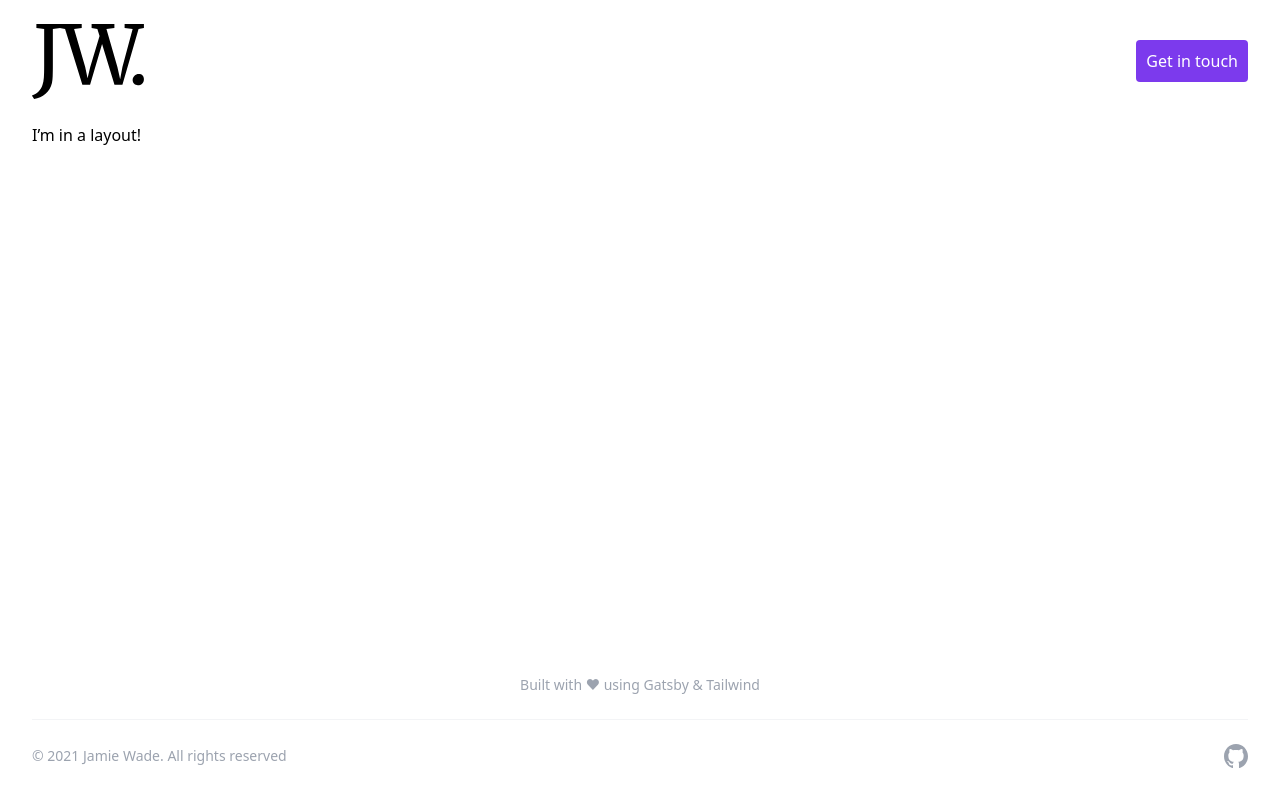
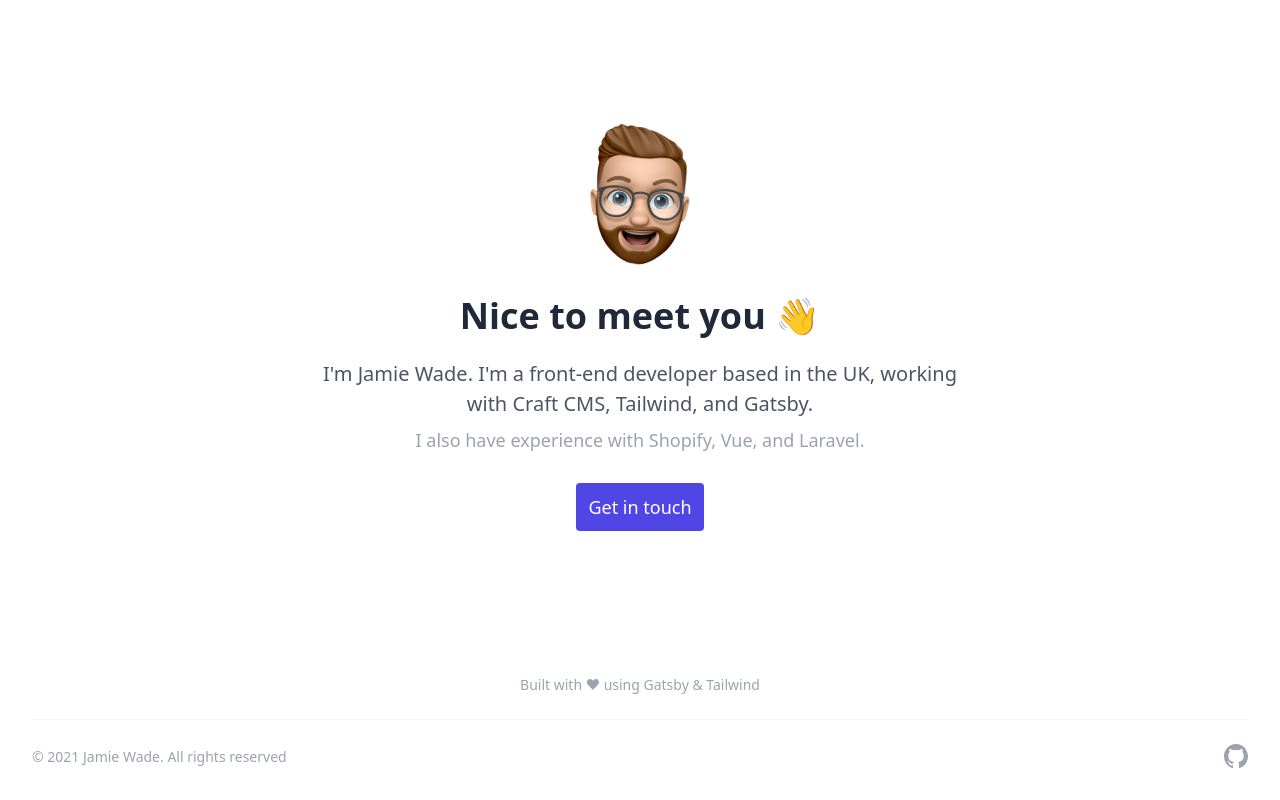
Before and after one commit to jamiewade/jamiewade.co.uk_old, a Gatsby site: page / in a window 1280 px wide. Built offline with nearby package versions, Linux system fonts and the light colour scheme; Gatsby itself is replaced by a stand-in of ours.

Commit message:
Homepage content

```diff
--- a/src/components/content.js
+++ b/src/components/content.js
@@ -2,7 +2,7 @@ import React from "react"
 
 export default function Content({ children }) {
     return (
-        <div className={"container"}>
+        <div className={"my-auto container"}>
             {children}
         </div>
     )
--- a/src/components/footer.js
+++ b/src/components/footer.js
@@ -5,7 +5,7 @@ const today = new Date();
 
 export default function Footer() {
     return (
-        <footer className={"mt-auto text-gray-400 text-sm"}>
+        <footer className={"text-gray-400 text-sm"}>
             <div className={"flex flex-col py-6 text-center container sm:py-8"}>
                 <div>
                     <p>Built with &hearts; using Gatsby & Tailwind</p>
--- a/src/components/header.js
+++ b/src/components/header.js
@@ -1,5 +1,5 @@
 import React from "react"
-import logo from "../images/logo.svg";
+import logo from "../images/logo.svg"
 
 export default function Header() {
     return (
--- a/src/pages/index.js
+++ b/src/pages/index.js
@@ -1,16 +1,29 @@
 import React from "react"
 import Content from "../components/content"
 import Footer from "../components/footer"
-import Header from "../components/header"
+import memoji from "../images/memoji.png"
 
 export default function Home() {
     return (
         <>
-            <div class={"flex flex-col bg-white w-full h-full"}>
-                <Header />
+            <div class={"flex flex-col bg-white text-gray-600 w-full h-full"}>
+                <Content>
+                    <div className={"text-center sm:mx-auto sm:max-w-2xl"}>
+                        <img src={memoji}
+                             alt={"Jamie Wade"}
+                             className={"block mx-auto mb-6 w-36"}
+                             loading={"lazy"}/>
 
-                <Content>
-                    <h1>I’m in a layout!</h1>
+                        <h1 className={"mb-3 font-bold text-gray-800 text-3xl sm:mb-4 sm:text-4xl md:text-5xl"}>Nice to meet you <span role={"img"} aria-label={"Waving hand emoji"}>👋</span></h1>
+
+                        <p className={"mb-1 sm:mb-2 sm:text-lg md:text-xl"}>I'm Jamie Wade. I'm a front-end developer based in the UK, working with Craft CMS, Tailwind, and Gatsby.</p>
+
+                        <p className={"mb-6 text-gray-400 sm:mb-8 md:mb-10 md:text-lg"}>I also have experience with Shopify, Vue, and Laravel.</p>
+
+                        <p>
+                            <a href="mailto:jamie.wade.contact@icloud.com" className={"rounded bg-indigo-600 p-2.5 text-white md:p-3 md:text-lg duration-300 hover:bg-indigo-700"}>Get in touch</a>
+                        </p>
+                    </div>
                 </Content>
 
                 <Footer />
--- a/tailwind.config.js
+++ b/tailwind.config.js
@@ -6,6 +6,19 @@ module.exports = {
       center: true,
       padding: '2rem'
     },
+    fontSize: {
+      'xs': '.75rem',
+      'sm': '.875rem',
+      'base': '1rem',
+      'lg': '1.125rem',
+      'xl': '1.25rem',
+      '2xl': '1.5rem',
+      '3xl': '1.75rem',
+      '4xl': '2rem',
+      '5xl': '2.25rem',
+      '6xl': '2.5rem',
+      '7xl': '2.75rem'
+    },
     extend: {},
   },
   variants: {
```
Also changed, not shown: src/images/memoji.png (added).
